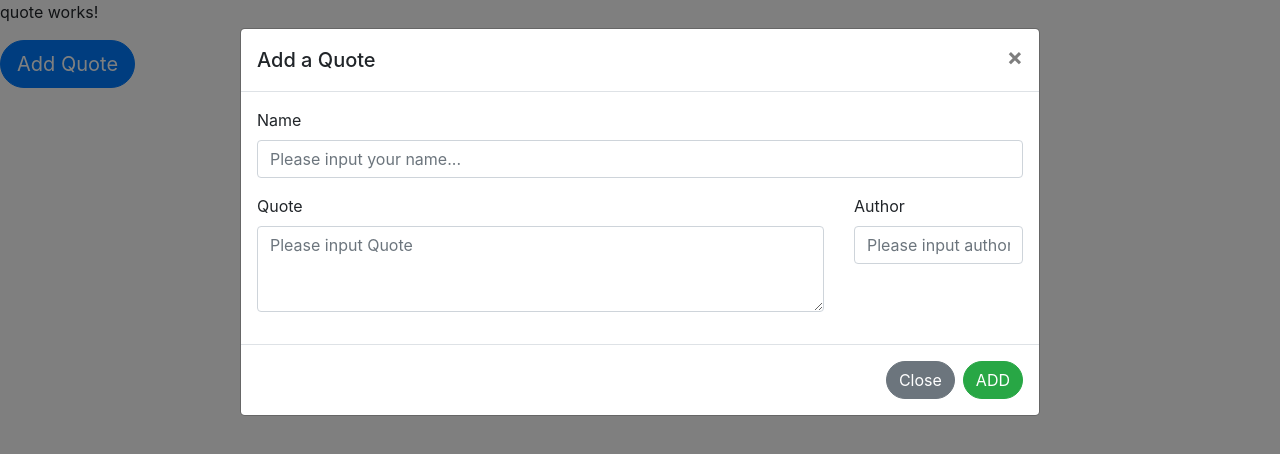
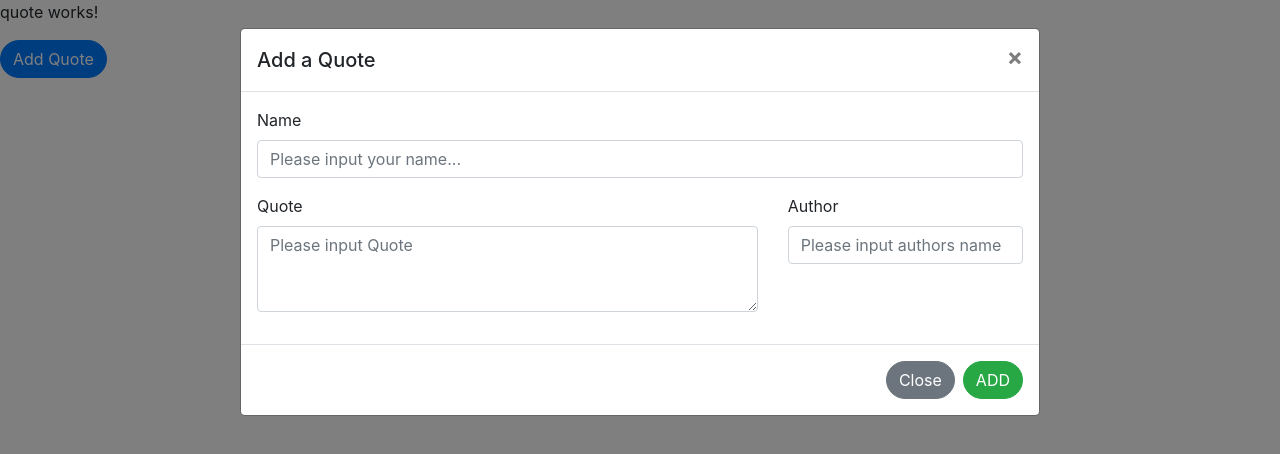
Before and after one commit to Ruth-Mwangi/Angular-Quotes, an Angular app: page / in a window 1280 px wide. Both pictures are taken after a click on the button "Add Quote". Shown: the top 454 px of the page. Built offline with nearby package versions, Linux system fonts and the light colour scheme.

Commit message:
Created onSubmit function

```diff
--- a/src/app/quote-form/quote-form.component.html
+++ b/src/app/quote-form/quote-form.component.html
@@ -1,5 +1,5 @@
 <!-- Button trigger modal -->
-<button type="button" class="btn btn-primary btn-lg rounded-pill" data-toggle="modal" data-target="#modelId">
+<button type="button" class="btn btn-primary btn-md rounded-pill" data-toggle="modal" data-target="#modelId">
   Add Quote
 </button>
 
@@ -19,20 +19,29 @@
 
                     <div class="form-group">
                       <label for="">Name</label>
-                      <input type="text" name="userName" id="userName" class="form-control" placeholder="Please input your name..." required>
+                      <input type="text" name="userName" id="userName" class="form-control" placeholder="Please input your name..." required #userName='ngModel' [(ngModel)]="newQuote.userName">
+                      <div [hidden]="userName.value||userName.pristine" class="alert alert-danger">
+                          <p>Name is required</p>
+                      </div>
 
                     </div>
                     <div class="row">
-                        <div class="col-md-9">
+                        <div class="col-md-8">
                             <div class="form-group">
                               <label for="">Quote</label>
-                              <textarea class="form-control" name="quote" id="quote" rows="3" placeholder="Please input Quote" required></textarea>
+                              <textarea class="form-control" name="quote" id="quote" rows="3" placeholder="Please input Quote" required #quote='ngModel' [(ngModel)]="newQuote.quote"></textarea>
+                              <div [hidden]="quote.value||quote.pristine" class="alert alert-danger">
+                                <p>Quote is required</p>
+                            </div>
                             </div>
                         </div>
-                        <div class="col-md-3">
+                        <div class="col-md-4">
                             <div class="form-group">
                               <label for="">Author</label>
-                              <input type="text" name="author" id="author" class="form-control" placeholder="Please input authors name"required>
+                              <input type="text" name="author" id="author" class="form-control" placeholder="Please input authors name"required #author='ngModel' [(ngModel)]="newQuote.author">
+                              <div [hidden]="author.value||author.pristine" class="alert alert-danger">
+                                <p>Author is required</p>
+                            </div>
 
                             </div>
                         </div>
--- a/src/app/quote-form/quote-form.component.ts
+++ b/src/app/quote-form/quote-form.component.ts
@@ -1,4 +1,5 @@
-import { Component, OnInit } from '@angular/core';
+import { Component, OnInit, Output, EventEmitter } from '@angular/core';
+import { Quote } from '../quote';
 
 @Component({
   selector: 'app-quote-form',
@@ -7,6 +8,13 @@ import { Component, OnInit } from '@angular/core';
 })
 export class QuoteFormComponent implements OnInit {
 
+  newQuote=new Quote(0,new Date(),"","","",0,0)
+  @Output() addQuote= new EventEmitter<Quote>();
+
+  onSubmit(){
+    this.addQuote.emit(this.newQuote);
+  }
+
   constructor() { }
 
   ngOnInit(): void {
```
